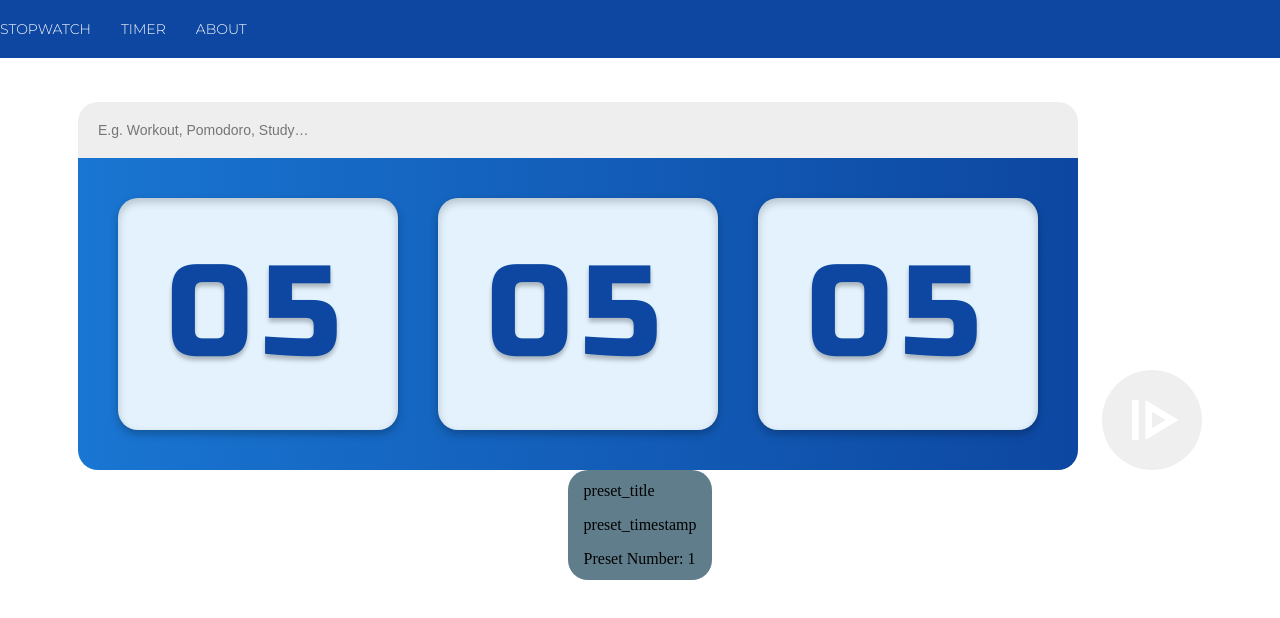
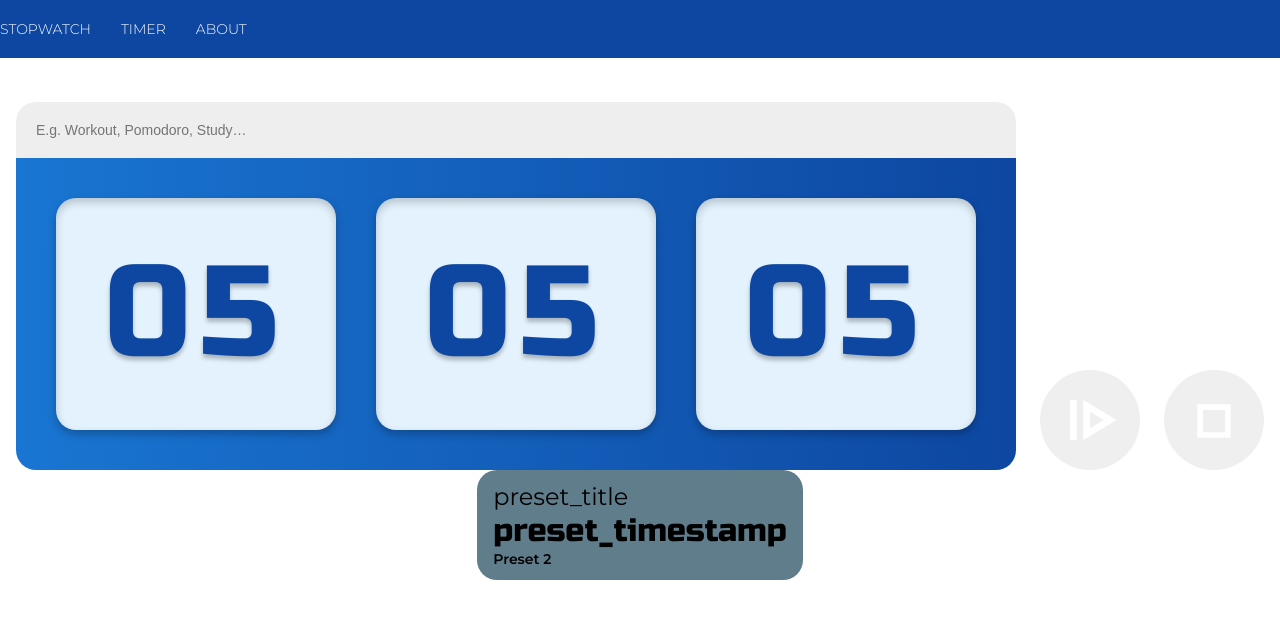
Before and after one commit to sirajularfin/simple-stopwatch, a Next.js app: page /timer in a window 1280 px wide. Shown: the top 618 px of the page. Built offline with nearby package versions, Linux system fonts and the light colour scheme; no server answers.

Commit message:
update button component

```diff
--- a/src/app/(routes)/timer/page.tsx
+++ b/src/app/(routes)/timer/page.tsx
@@ -1,7 +1,7 @@
 import { Metadata } from 'next';
 import { getTranslations } from 'next-intl/server';
 
-import { APPLICATION_MODES } from '@/common/types/constants';
+import { ACTION_TYPES, APPLICATION_MODES } from '@/common/types/constants';
 import ActionButton from '@/components/ActionButton/ActionButton';
 import DisplayTimer from '@/components/DisplayTimer/DisplayTimer';
 import Preset from '@/components/Preset/Preset';
@@ -26,7 +26,8 @@ export default async function Timer() {
 						mode={APPLICATION_MODES.TIMER}
 					/>
 				</div>
-				<ActionButton isPlaying={false} />
+				<ActionButton type={ACTION_TYPES.PLAY} />
+				<ActionButton type={ACTION_TYPES.STOP} />
 			</div>
 			<Preset
 				title={t('preset_title')}
--- a/src/assets/index.ts
+++ b/src/assets/index.ts
@@ -1,6 +1,8 @@
+import DeleteIcon from './svg/delete-icon.svg';
+import EditIcon from './svg/edit-icon.svg';
 import MailIcon from './svg/mail-icon.svg';
 import PauseIcon from './svg/pause-icon.svg';
 import ResumeIcon from './svg/resume-icon.svg';
 import StopIcon from './svg/stop-icon.svg';
 
-export { MailIcon, PauseIcon, ResumeIcon, StopIcon };
+export { DeleteIcon, EditIcon, MailIcon, PauseIcon, ResumeIcon, StopIcon };
--- a/src/common/types/constants.ts
+++ b/src/common/types/constants.ts
@@ -7,6 +7,15 @@ export enum APP_LANGUAGES {
 export enum APPLICATION_MODES {
 	STOPWATCH = 'STOPWATCH',
 	TIMER = 'TIMER',
+}
+
+export enum ACTION_TYPES {
+	DELETE = 'DELETE',
+	EDIT = 'EDIT',
+	PAUSE = 'PAUSE',
+	PLAY = 'PLAY',
+	RESET = 'RESET',
+	STOP = 'STOP',
 }
 
 export enum TIMER_PRESETS {
@@ -26,10 +35,3 @@ export const TIMER_PRESET_OPTIONS = [
 	{ label: '30 Minutes', value: TIMER_PRESETS.THIRTY_MINUTES },
 	{ label: '60 Minutes', value: TIMER_PRESETS.SIXTY_MINUTES },
 ];
-
-export enum TIMER_MODES {
-	RUNNING = 'RUNNING',
-	PAUSED = 'PAUSED',
-	COMPLETED = 'COMPLETED',
-	RESET = 'RESET',
-}
--- a/src/components/ActionButton/ActionButton.tsx
+++ b/src/components/ActionButton/ActionButton.tsx
@@ -1,12 +1,41 @@
-import { PauseIcon, ResumeIcon } from '@/assets';
+import { DeleteIcon, EditIcon, PauseIcon, ResumeIcon, StopIcon } from '@/assets';
+import { ACTION_TYPES } from '@/common/types/constants';
+import classNames from 'classnames';
 import classes from './style.module.scss';
 
 interface IProps {
-	isPlaying?: boolean;
+	type: ACTION_TYPES;
 }
 
-const ActionButton: React.FC<IProps> = ({ isPlaying }) => {
-	return <button className={classes.container}>{isPlaying ? <PauseIcon /> : <ResumeIcon />}</button>;
+const ActionButton: React.FC<IProps> = ({ type }) => {
+	let icon = null,
+		actionBtn = null;
+	switch (type) {
+		case ACTION_TYPES.PAUSE:
+			icon = <PauseIcon />;
+			actionBtn = classes.pause;
+			break;
+		case ACTION_TYPES.PLAY:
+			icon = <ResumeIcon />;
+			actionBtn = classes.play;
+			break;
+		case ACTION_TYPES.EDIT:
+			icon = <EditIcon />;
+			actionBtn = classes.edit;
+			break;
+		case ACTION_TYPES.DELETE:
+			icon = <DeleteIcon />;
+			actionBtn = classes.delete;
+			break;
+		case ACTION_TYPES.STOP:
+			icon = <StopIcon />;
+			actionBtn = classes.stop;
+			break;
+		default:
+			break;
+	}
+
+	return <button className={classNames(classes.container, actionBtn)}>{icon}</button>;
 };
 
 export default ActionButton;
--- a/src/components/Preset/Preset.tsx
+++ b/src/components/Preset/Preset.tsx
@@ -1,5 +1,6 @@
 import React from 'react';
 
+import { getTranslations } from 'next-intl/server';
 import Typography from '../Typography/Typography';
 import classes from './style.module.scss';
 
@@ -9,12 +10,19 @@ interface IProps {
 	timestamp: string;
 }
 
-const Preset: React.FC<IProps> = ({ title, timestamp, index }) => {
+const Preset: React.FC<IProps> = async ({ title, timestamp, index }) => {
+	const t = await getTranslations();
+
 	return (
 		<div className={classes.container}>
-			<Typography>{title}</Typography>
-			<p>{timestamp}</p>
-			<span>Preset Number: {index}</span>
+			<Typography variant='headingLarge'>{title}</Typography>
+			<Typography variant='displaySmall'>{timestamp}</Typography>
+			<Typography variant='labelLarge'>
+				{t.rich('preset_label', {
+					span: (children) => <span>{children}</span>,
+					index: index + 1,
+				})}
+			</Typography>
 		</div>
 	);
 };
--- a/src/components/Typography/Typography.tsx
+++ b/src/components/Typography/Typography.tsx
@@ -9,6 +9,7 @@ type TextProps = React.HTMLAttributes<HTMLParagraphElement> &
 	React.HTMLAttributes<HTMLHeadingElement> & {
 		variant:
 			| 'displayLarge'
+			| 'displaySmall'
 			| 'headingLarge'
 			| 'headingMedium'
 			| 'headingSmall'
@@ -28,6 +29,10 @@ const Typography: React.FC<PropsWithChildren<TextProps>> = ({ as = 'p', children
 		case 'displayLarge':
 			Component = 'p';
 			className += ' ' + classes.displayLarge;
+			break;
+		case 'displaySmall':
+			Component = 'p';
+			className += ' ' + classes.displaySmall;
 			break;
 		case 'headingLarge':
 			Component = 'h1';
--- a/src/components/Typography/style.module.scss
+++ b/src/components/Typography/style.module.scss
@@ -5,10 +5,16 @@
 	letter-spacing: convertPxToRem(10);
 }
 
+.displaySmall {
+	font-family: font(russo-one);
+	font-size: convertPxToRem(32);
+	letter-spacing: convertPxToRem(0);
+}
+
 .headingLarge {
 	font-family: font(montserrat);
 	font-size: convertPxToRem(24);
-	font-weight: 600;
+	font-weight: 400;
 }
 
 .headingMedium {
--- a/src/translations/en.json
+++ b/src/translations/en.json
@@ -5,5 +5,6 @@
 	"headerItems_about": "About",
 	"savePreset_placeholder": "E.g. Workout, Pomodoro, Study…",
 	"savePreset_button": "Save Preset",
-	"shortcut_tips": "Shortcut keys: Press ␣ Space to pause/resume · Press ⌫ Delete to reset."
+	"shortcut_tips": "Shortcut keys: Press ␣ Space to pause/resume · Press ⌫ Delete to reset.",
+	"preset_label": "Preset {index}"
 }
```
Also changed, not shown: src/assets/svg/delete-icon.svg (added), src/assets/svg/edit-icon.svg (added).
